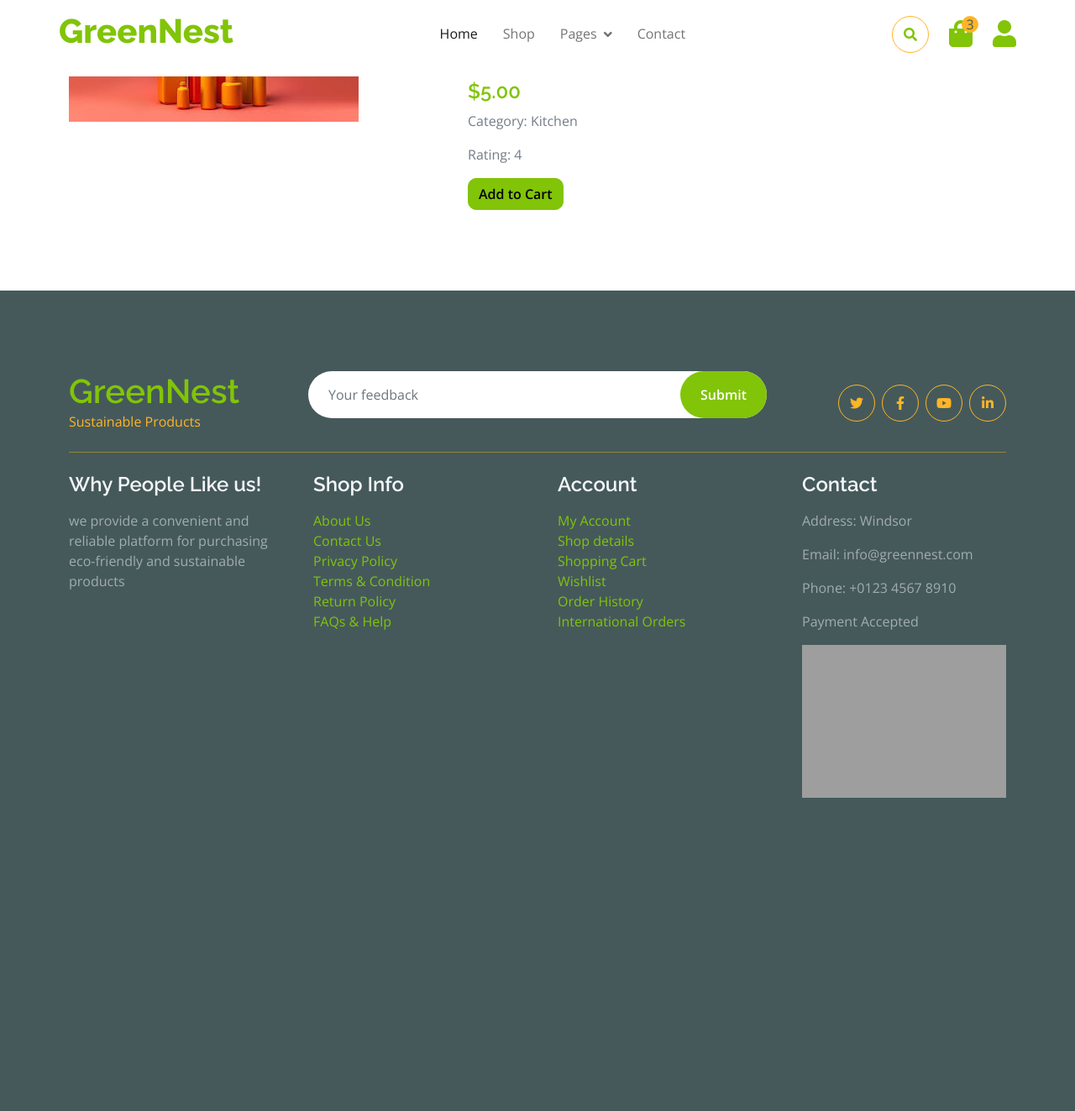
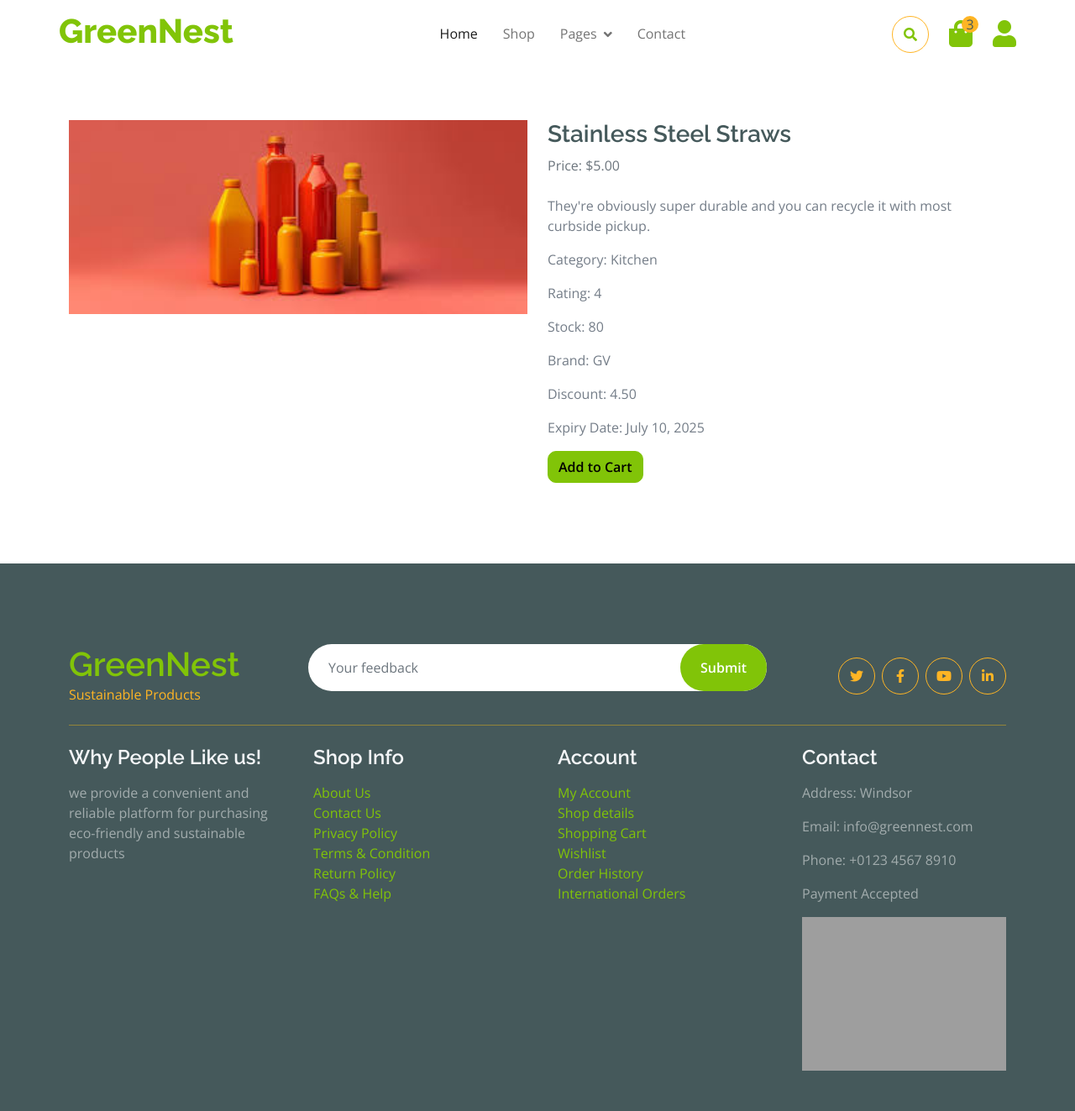
Before and after one commit to Khushbumodi123/GreenNest, a Django app: page /product/1/ in a window 1280 px wide. Shown: the part 49-1372 px from the top of the page at 84% size. Before the commit the page ends 999 px from the top, so only its background shows below. Run offline with Django 5.2, Linux system fonts and the light colour scheme; data comes from the database, SQL or seed files in the repository; some libraries are stand-ins or nearby versions; grey boxes are pictures that could not be loaded.

Commit message:
update product page with more fields from Product model

```diff
--- a/landingPage/templates/landingPage/product.html
+++ b/landingPage/templates/landingPage/product.html
@@ -1,37 +1,33 @@
 {% extends 'landingPage/base.html' %}
 {% load static %}
 {% block content %}
-
+<div class="container-fluid py-5 mb-5 hero-header">
+</div>
 <!-- Product Detail Start -->
 <div class="container-fluid py-5">
     <div class="container">
         <div class="row">
-            <div class="col-lg-5">
-                <img src="{{ product.image.url }}" class="img-fluid" alt="{{ product.name }}">
+            <div class="col-lg-6">
+                <img class="img-fluid w-100" src="{{ product.image.url }}" alt="{{ product.name }}">
             </div>
-            <div class="col-lg-7">
-                <h1>{{ product.name }}</h1>
-                <p>{{ product.description }}</p>
-                <h4 class="text-primary">${{ product.price|floatformat:"2" }}</h4>
+            <div class="col-lg-6">
+                <h3>{{ product.name }}</h3>
+                <p class="text-muted mb-4">Price: ${{ product.price }}</p>
+                <p>{{ product.description }}</p> <!-- Product Description -->
                 <p>Category: {{ product.category.name }}</p>
                 <p>Rating: {{ product.rating }}</p>
-                <div class="d-flex">
-                    {% if product.id in request.session.cart %}
-                        <form action="{% url 'landingPage:remove_from_cart' product.id %}" method="post" class="me-2">
-                            {% csrf_token %}
-                            <button type="submit" class="btn btn-danger">Remove from Cart</button>
-                        </form>
-                    {% else %}
-                        <form action="{% url 'landingPage:add_to_cart' product.id %}" method="post" class="me-2">
-                            {% csrf_token %}
-                            <button type="submit" class="btn btn-primary">Add to Cart</button>
-                        </form>
-                    {% endif %}
-                </div>
+                <p>Stock: {{ product.stock }}</p>
+                <p>Brand: {{ product.brand }}</p>
+                <p>Discount: {{ product.discount_price }}</p>
+                <p>Expiry Date: {{ product.expiration_date }}</p>
+
+                <form action="{% url 'landingPage:add_to_cart' product.id %}" method="post">
+                    {% csrf_token %}
+                    <button type="submit" class="btn btn-primary">Add to Cart</button>
+                </form>
             </div>
         </div>
     </div>
 </div>
 <!-- Product Detail End -->
-
 {% endblock %}
--- a/landingPage/templates/landingPage/shop.html
+++ b/landingPage/templates/landingPage/shop.html
@@ -3,7 +3,6 @@
 {% block content %}
 <div class="container-fluid py-5 mb-5 hero-header">
 </div>
-<!-- Shop Start -->
 <div class="container-fluid py-5">
     <div class="container">
         <div class="row">
@@ -48,6 +47,7 @@
                             </div>
                             <div class="card-body border-left border-right text-center p-0 pt-4 pb-3">
                                 <h6 class="text-truncate mb-3">{{ product.name }}</h6>
+                                <p>{{ product.description }}</p> <!-- Product Description -->
                                 <div class="d-flex justify-content-center">
                                     <h6>${{ product.price }}</h6>
                                 </div>
```
